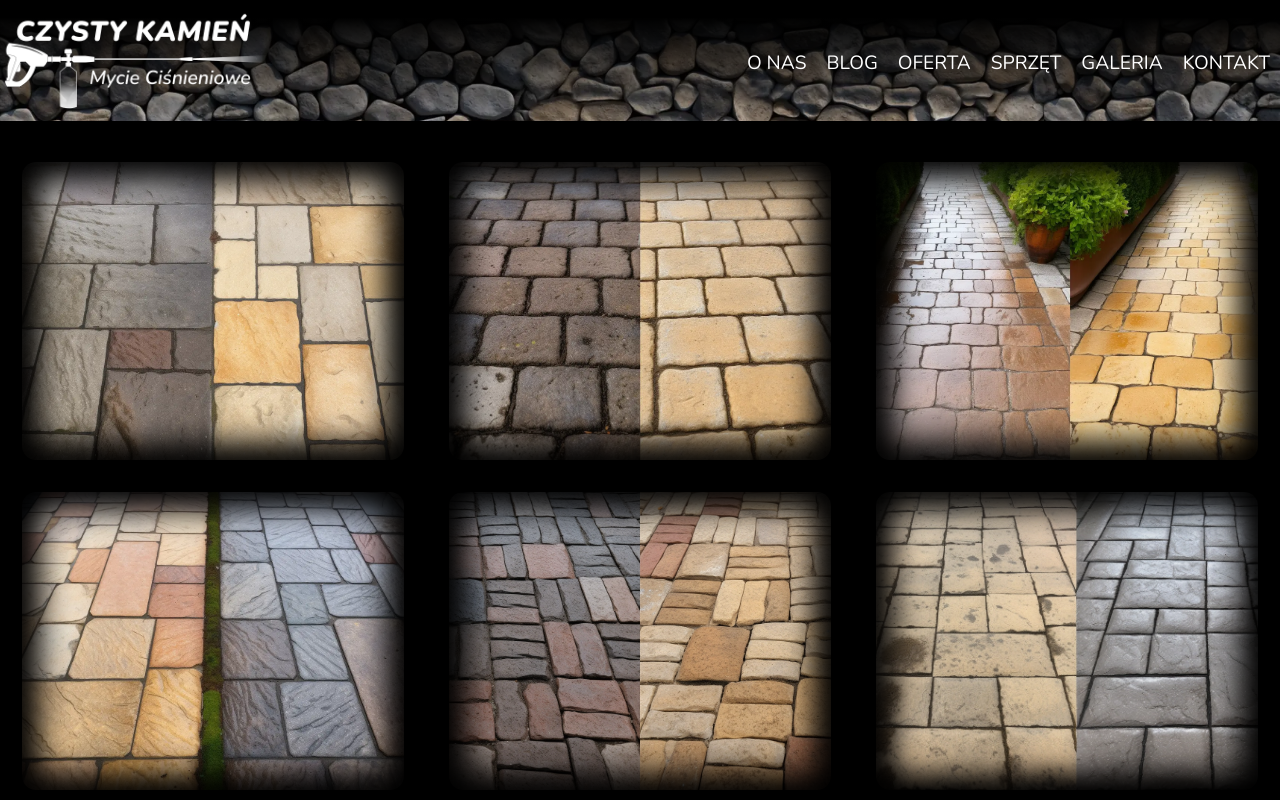
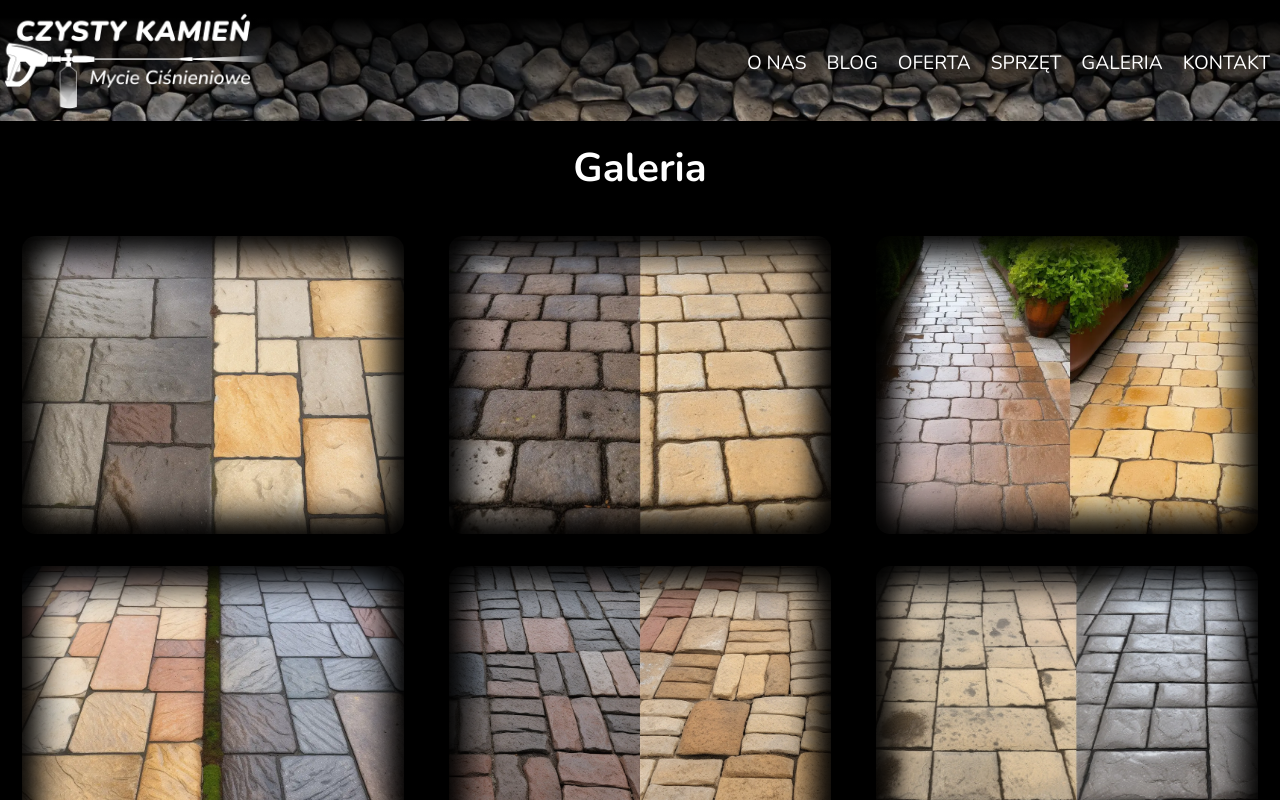
Before and after one commit to CodastickFantastic/czystykamien.pl, a Next.js app: page /galeria in a window 1280 px wide. Shown: the top 800 px of the page. Built offline with nearby package versions, Linux system fonts and the light colour scheme.

Commit message:
Added H1 to Gallery

```diff
--- a/src/app/galeria/page.js
+++ b/src/app/galeria/page.js
@@ -22,6 +22,7 @@ export default function GaleryPage() {
       </header>
       <main className={styles.main}>
         <div className="container">
+          <h1>Galeria</h1>
           <div className={styles.galery}>
             <div className={styles.imageWrapper}>
               <Image src={C1} />
--- a/src/styles/galeryPage.module.scss
+++ b/src/styles/galeryPage.module.scss
@@ -1,5 +1,12 @@
 .main {
   background-color: black;
+
+  h1{
+    color: white;
+    font-size: 2.5rem;
+    text-align: center;
+    padding-top: 20px;
+  }
 
   .galery {
     padding: 40px 0;
```
